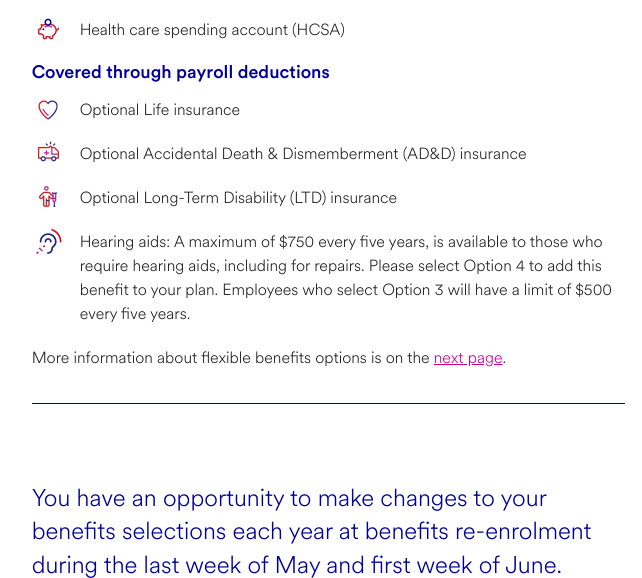
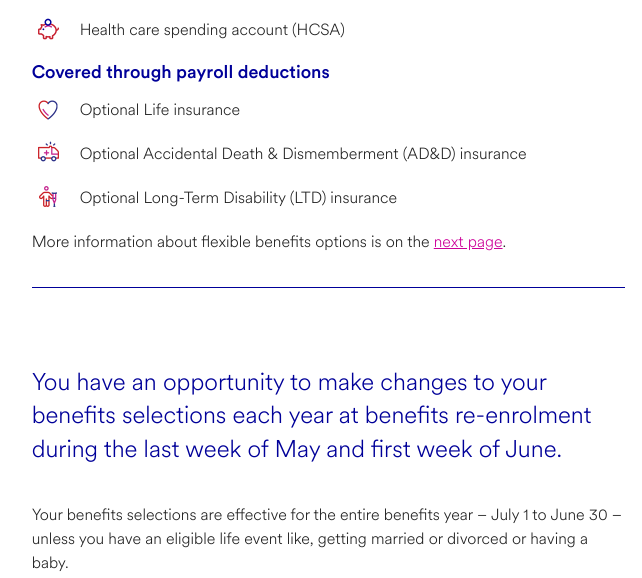
Before and after one commit to fusiondg/jnjbenefitsguide.ca, a PHP site: page /benefits/about-the-plan in a window 1280 px wide, after a click that opens the changed part. Shown: the part 1452-2030 px from the top of the page, without its empty margins (380-1022 px from the left). Run offline with PHP 8.4, Linux system fonts and the light colour scheme; some libraries are stand-ins or nearby versions.

Commit message:
Made Kat's revisions on 4 May 2023

```diff
--- a/benefits/about-the-plan.php
+++ b/benefits/about-the-plan.php
@@ -44,9 +44,9 @@
                                         <ul>
                                             <li>1 times your
                                                 <?php include("benefits-earnings-tooltip.php"); ?>, rounded to the nearest $1,000</li>
-                                            <li>Maximum without evidence of insurability is $600,000; effective July 1st, 2023: the amount will increase from $600k to $850k.</li>
+
                                             <li>If your
-                                                <?php include("benefits-earnings-tooltip.php"); ?> exceed $600,000, then you can receive up to $1.5 million of Basic Life insurance with evidence of insurability</li>
+                                                <?php include("benefits-earnings-tooltip.php"); ?> exceed $850,000, then you can receive up to $1.5 million of Basic Life insurance with evidence of insurability</li>
 
                                         </ul>
                                     </div>
@@ -132,15 +132,6 @@
                                     <div class="icon-details single-line mb-2">
                                         <p>Optional Long-Term Disability (LTD) insurance</p>
                                     </div>
-                                    <img src="images/icons/hearing.png" width="16" class="icon-32 small-icon clearfix" />
-                                    <div class="icon-details single-line mb-2">
-                                        <p>Hearing aids: A maximum of $750 every five years, is
-                                            available to those who require hearing aids, including
-                                            for repairs. Please select Option 4 to add this benefit
-                                            to your plan. Employees who select Option 3 will have
-                                            a limit of $500 every five years.</p>
-                                    </div>
-
                                     <p>More information about flexible benefits options is on the <a href="flexible-benefit-options">next page</a>.</p>
 
 
--- a/benefits/fr/a-propos-du-regime.php
+++ b/benefits/fr/a-propos-du-regime.php
@@ -44,8 +44,7 @@
                                         <ul>
                                             <li>1 fois votre
                                                 <?php include("benefits-earnings-tooltip.php"); ?>, arrondi au millier de dollars pr&egrave;s</li>
-                                            <li> La protection maximale sans preuve d’assurabilité est de 600 000 $; 850 000 $ à compter du 1<sup>er</sup> janvier 2023.</li>
-                                            <li>Si votre <?php include("benefits-earnings-tooltip.php"); ?> excède 600 000 $ => 850 000 $ vous pouvez obtenir une protection de 1,5 million $ en fournissant une preuve d’assurabilité.</li>
+                                            <li>Si votre <?php include("benefits-earnings-tooltip.php"); ?> excède 850 000 $ vous pouvez obtenir une protection de 1,5 million $ en fournissant une preuve d’assurabilité.</li>
 
                                         </ul>
                                     </div>
--- a/benefits/fr/choisir-les-bonnes-options.php
+++ b/benefits/fr/choisir-les-bonnes-options.php
@@ -69,15 +69,13 @@
                                     </div>
                                     <h4>Examens de la vue :</h4>
                                     <div class="icon-details single-line">
-                                        <p>Le régime couvre 100 $ tous les 12 mois
+                                        <p>Le régime couvre jusqu’à 100 $ tous les 12 mois
                                             (antérieurement, 60 $ tous les 12 mois). </p>
                                     </div>
                                     <h4>Ajout de l’Offre affirmation du genre :</h4>
 
                                     <div class="icon-details single-line">
-                                        <p>Cette couverture
-                                            procure un soutien financier supplémentaire pour les
-                                            interventions chirurgicales.</p>
+                                        <p>Pour compléter les prestations gouvernementales des personnes effectuant un parcours d'identification de genre.</p>
                                     </div>
                                 </div>
                             </div>
```
Also changed, not shown: benefits/choosing-the-right-options.php (+5 -5 lines), 2 other files.
